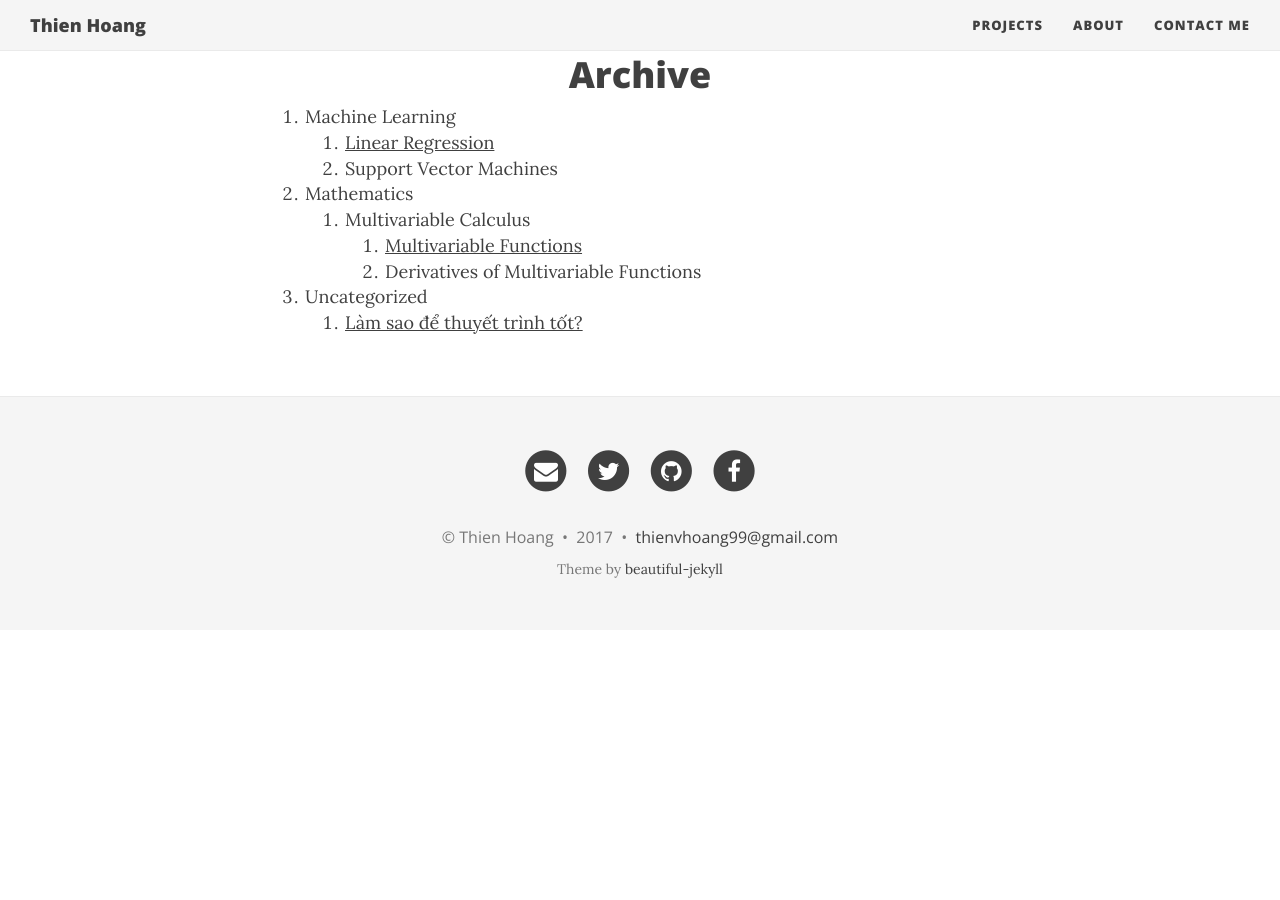
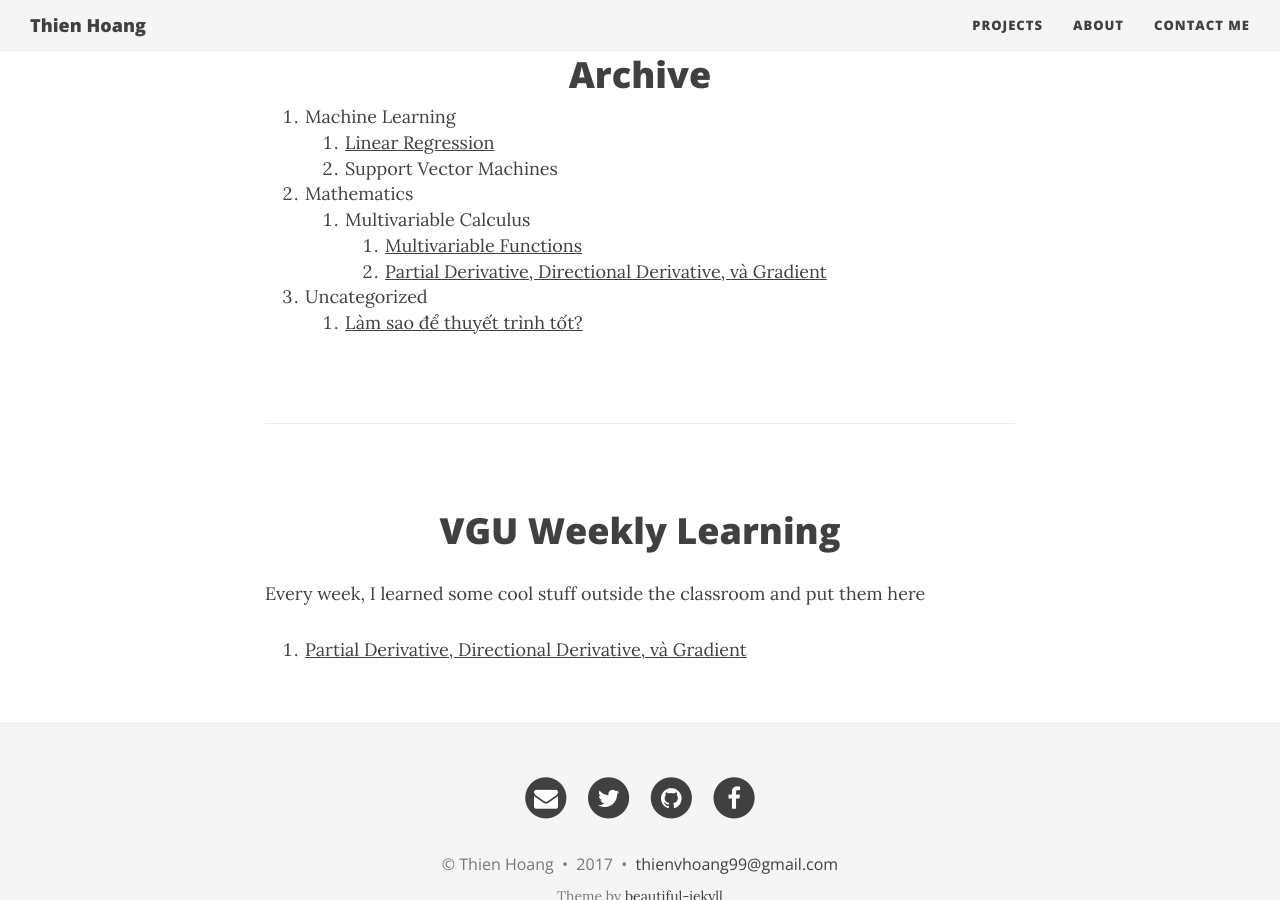
Before and after one commit to hoangvanthien/hoangvanthien.github.io, a Jekyll site: the page built from index.md, in a window 1280 px wide and 900 px high, scrolled down 708 px. Built offline with Jekyll 4.4.1, drawn with Linux system fonts in a browser that asks for light colours; nearby versions of some CDN libraries; before the commit the page ends 1338 px from its top, so only the background shows below that.

Commit message:
Partial, Directional, Gradient

```diff
--- a/index.md
+++ b/index.md
@@ -17,6 +17,16 @@ icat: ""
 2. Mathematics
     1. Multivariable Calculus
         1. [Multivariable Functions](/math/2017/09/18/multivariable-functions)
-        2. Derivatives of Multivariable Functions
+        2. [Partial Derivative, Directional Derivative, và Gradient](/math/2017/10/29/partial-directional-gradient)
 3. Uncategorized
     1. [Làm sao để thuyết trình tốt?](/uncategorized/2017/10/20/presentation)
+
+<br>
+<hr>
+<br>
+
+{:.center}
+<h1>VGU Weekly Learning</h1>
+<p>Every week, I learned some cool stuff outside the classroom and put them here</p>
+
+1. [Partial Derivative, Directional Derivative, và Gradient](/math/2017/10/29/partial-directional-gradient)
--- a/js/main.js
+++ b/js/main.js
@@ -106,7 +106,7 @@ var main = {
   	  }
     } else {
       var pattern = Trianglify({
-        height: 600,
+        height: window.innerHeight,
         width: window.innerWidth,
         cell_size: 40});
 
```
Also changed, not shown: MachineLearning/_posts/2017-08-29-linear-regression.md (+4 -4 lines), Math/_posts/2017-09-18-multivariable-functions.md (+3 -1 lines), Math/_posts/2017-10-29-partial-directional-gradient.md (added, +116 -0 lines), Python/Django/_posts/2017-10-22-write-first-app.md (added, +34 -0 lines), img/partial-directional-gradient/1d-output.png (added), img/partial-directional-gradient/2d-input.png (added), img/partial-directional-gradient/contour.jpg (added), img/partial-directional-gradient/x3y2-cut.jpg (added), img/partial-directional-gradient/x3y2.jpg (added).
